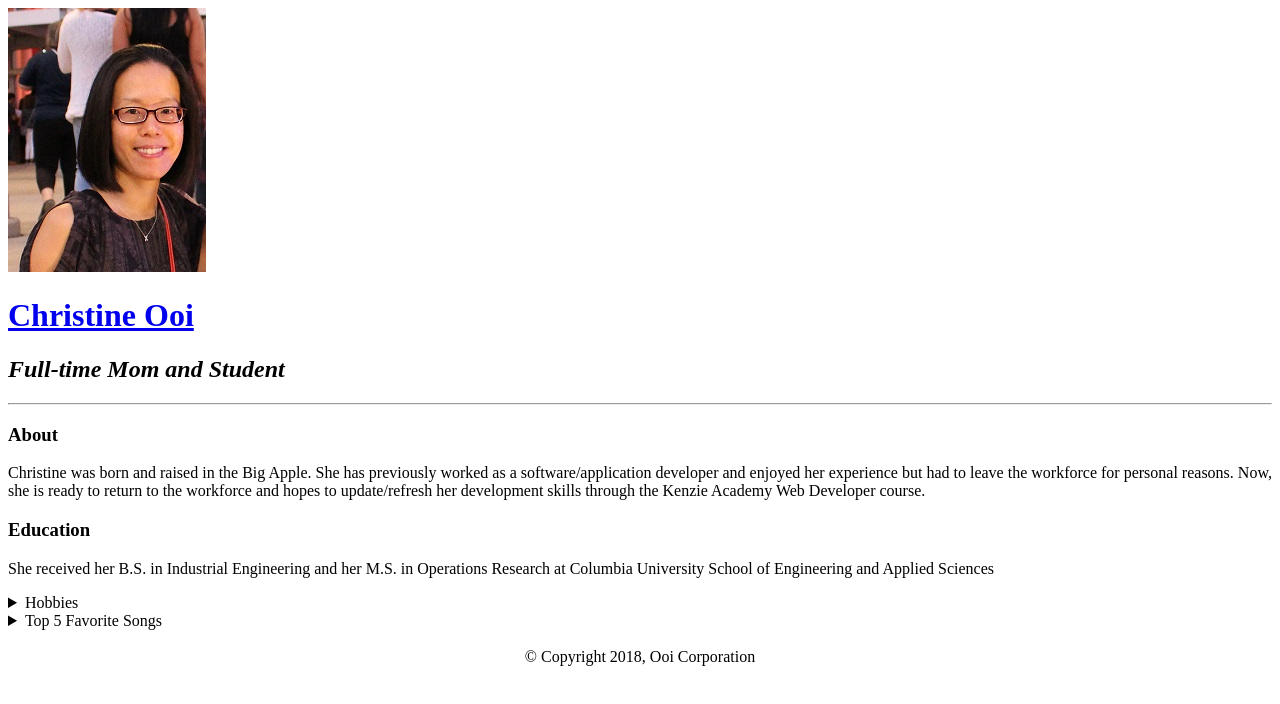
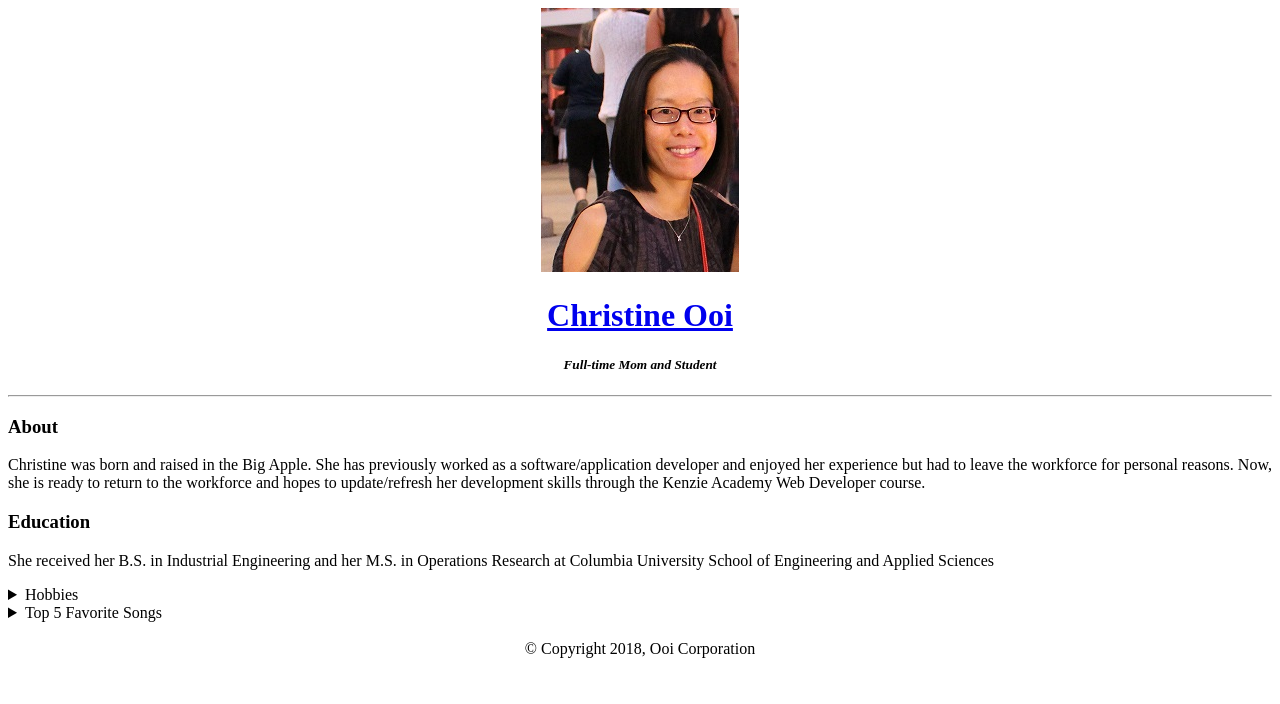
Before and after one commit to christineooi/christineooi.github.io, a plain HTML site: page index.html in a window 1280 px wide. Drawn offline with Linux system fonts and the light colour scheme.

Commit message:
Changes to HTML tags

```diff
--- a/index.html
+++ b/index.html
@@ -8,11 +8,13 @@
 </head>
 <body>
     <main>
-        <header>
-          <img src="ChristineO.jpg">
-          <h1><a href="https://github.com/christineooi">Christine Ooi</a></h1>
-        </header>
-        <h2><em>Full-time Mom and Student</em></h2>
+        <div align="center">
+          <header>
+            <img src="ChristineO.jpg">
+            <h1><a href="https://github.com/christineooi">Christine Ooi</a></h1>
+          </header>
+          <h5><em>Full-time Mom and Student</em></h5>
+        </div>
         <hr>
         <section>
           <h3>About</h3>
```
